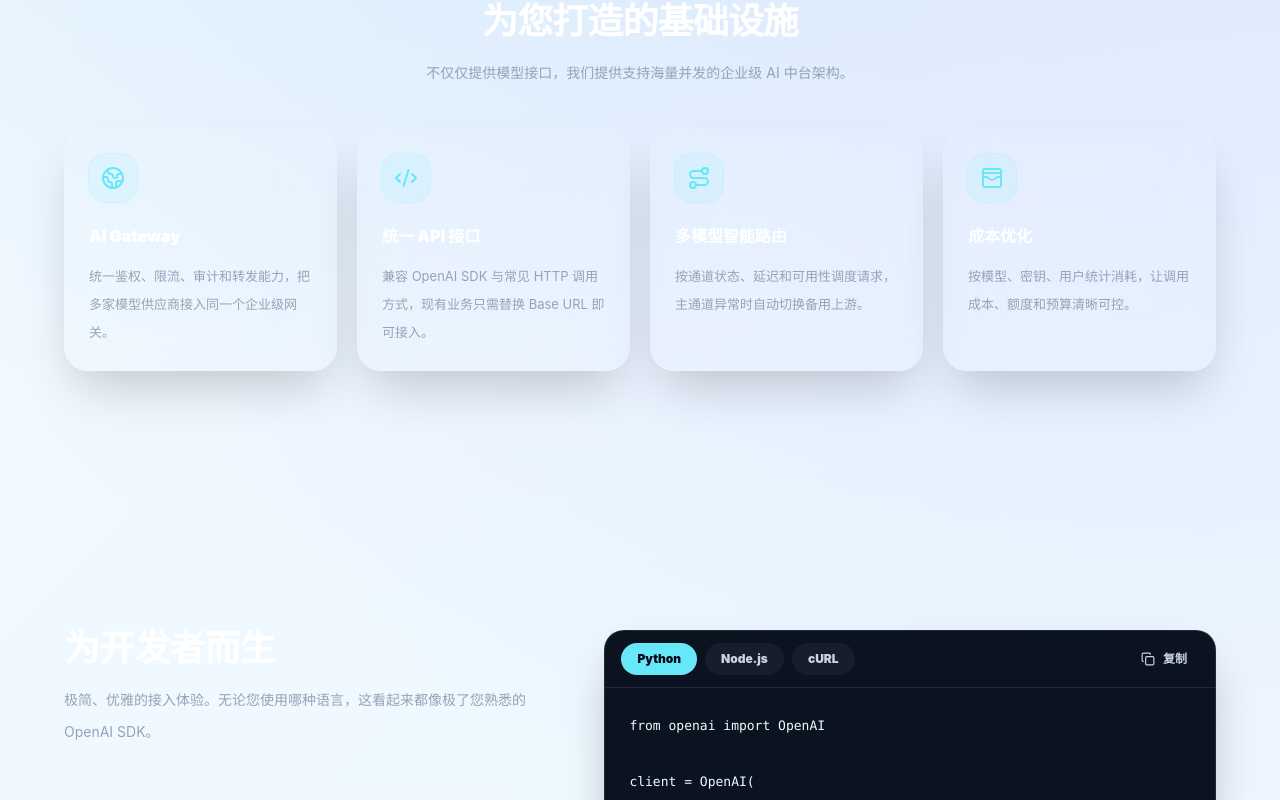
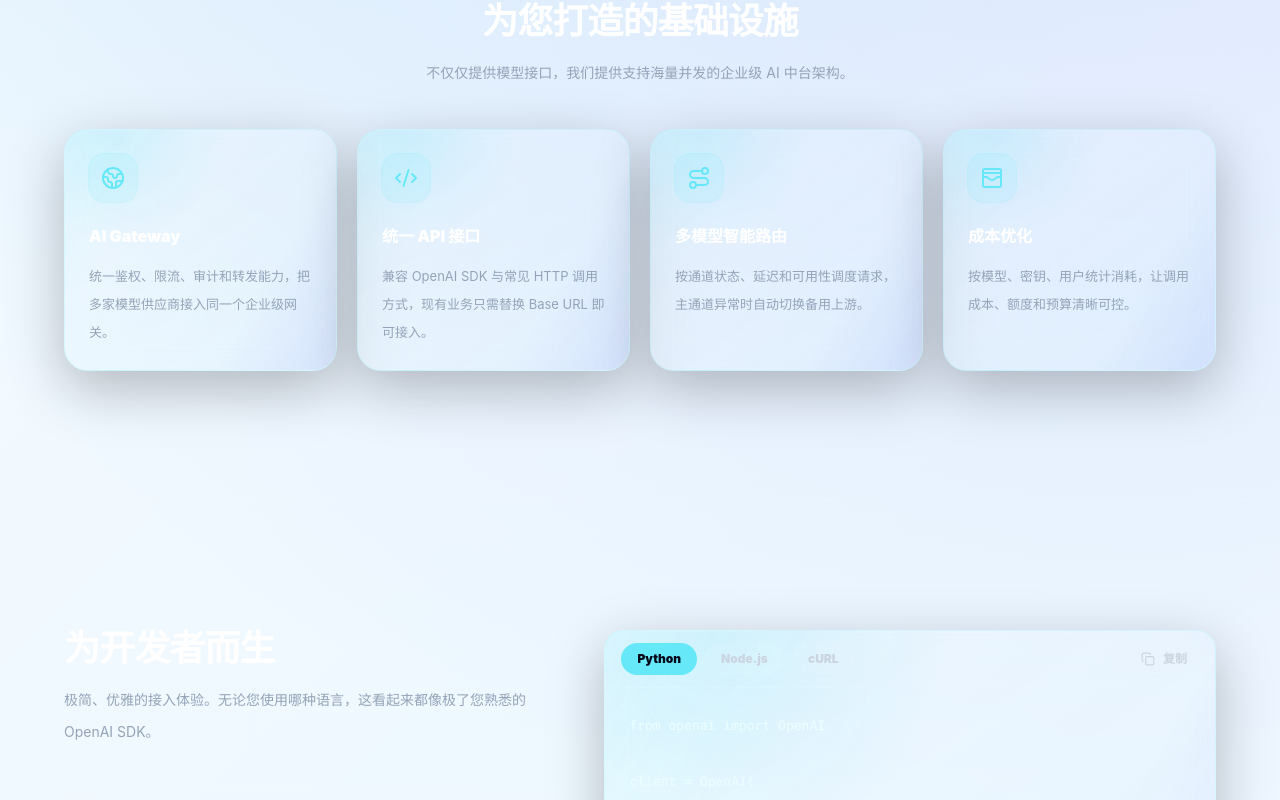
Before and after one commit to nanji0425/Repository-name-matrix-api, a Next.js app in the folder frontend/: page / in a window 1280 px wide. Shown: the part 1060-1860 px from the top of the page. Built offline with nearby package versions, Linux system fonts and the light colour scheme; no server answers.

Commit message:
Animate tech UI components

```diff
--- a/frontend/src/app/globals.css
+++ b/frontend/src/app/globals.css
@@ -800,6 +800,9 @@ body::after {
   border-radius: 12px;
   box-shadow: 0 18px 56px rgba(0, 0, 0, 0.26), inset 0 1px 0 rgba(255,255,255,0.06);
   backdrop-filter: blur(18px);
+  isolation: isolate;
+  transition: transform .28s ease, border-color .28s ease, box-shadow .28s ease;
+  animation: tech-card-breathe 5.8s ease-in-out infinite;
 }
 
 .console-card::before {
@@ -810,6 +813,26 @@ body::after {
   border-radius: inherit;
   background: linear-gradient(120deg, rgba(125,249,255,0.2), transparent 28%, transparent 72%, rgba(99,102,241,0.18));
   opacity: 0.58;
+}
+
+.console-card::after {
+  content: '';
+  position: absolute;
+  left: -45%;
+  top: -120%;
+  width: 42%;
+  height: 340%;
+  pointer-events: none;
+  z-index: 0;
+  background: linear-gradient(90deg, transparent, rgba(255,255,255,0.16), rgba(125,249,255,0.2), transparent);
+  transform: rotate(18deg);
+  animation: tech-scan 7.2s ease-in-out infinite;
+}
+
+.console-card:hover {
+  transform: translateY(-3px);
+  border-color: rgba(125,249,255,0.42);
+  box-shadow: 0 24px 70px rgba(0, 0, 0, 0.36), 0 0 38px rgba(34,211,238,0.16), inset 0 1px 0 rgba(255,255,255,0.08);
 }
 
 .console-card > * {
@@ -826,11 +849,13 @@ body::after {
   color: #e5e7eb;
   outline: none;
   box-shadow: inset 0 1px 0 rgba(255,255,255,0.04);
+  transition: border-color .22s ease, box-shadow .22s ease, transform .22s ease;
 }
 
 .console-input:focus {
   border-color: rgba(125,249,255,0.72);
   box-shadow: 0 0 0 3px rgba(34,211,238,0.12), 0 0 24px rgba(34,211,238,0.12);
+  transform: translateY(-1px);
 }
 
 .console-input::placeholder {
@@ -838,6 +863,8 @@ body::after {
 }
 
 .console-button-white {
+  position: relative;
+  overflow: hidden;
   height: 36px;
   border-radius: 999px;
   background: linear-gradient(135deg, #ffffff, #bff7ff);
@@ -847,6 +874,21 @@ body::after {
   font-weight: 800;
   box-shadow: 0 10px 26px rgba(34, 211, 238, 0.2);
   transition: transform .2s, box-shadow .2s, background .2s;
+}
+
+.console-button-white::before {
+  content: '';
+  position: absolute;
+  inset: -80% auto -80% -50%;
+  width: 42%;
+  background: linear-gradient(90deg, transparent, rgba(255,255,255,0.88), transparent);
+  transform: rotate(18deg);
+  animation: tech-button-sweep 3.8s ease-in-out infinite;
+}
+
+.console-button-white > * {
+  position: relative;
+  z-index: 1;
 }
 
 .console-button-white:hover {
@@ -859,8 +901,189 @@ body::after {
   box-shadow: 0 0 0 1px rgba(125,249,255,0.12), 0 0 36px rgba(34,211,238,0.18);
 }
 
+.tech-surface {
+  position: relative;
+  overflow: hidden;
+  isolation: isolate;
+  border-color: rgba(125,249,255,0.18) !important;
+  background:
+    linear-gradient(145deg, rgba(255,255,255,0.07), rgba(34,211,238,0.035)),
+    radial-gradient(circle at 18% 0%, rgba(34,211,238,0.13), transparent 34%) !important;
+  box-shadow: 0 18px 52px rgba(0,0,0,0.22), 0 0 28px rgba(34,211,238,0.08);
+  backdrop-filter: blur(18px);
+  animation: tech-card-breathe 6.4s ease-in-out infinite;
+}
+
+.tech-surface::before {
+  content: '';
+  position: absolute;
+  inset: 0;
+  z-index: -1;
+  pointer-events: none;
+  background:
+    linear-gradient(120deg, rgba(125,249,255,0.14), transparent 28%, transparent 70%, rgba(99,102,241,0.16)),
+    repeating-linear-gradient(90deg, rgba(255,255,255,0.035) 0, rgba(255,255,255,0.035) 1px, transparent 1px, transparent 22px);
+  opacity: .66;
+}
+
+.tech-surface::after {
+  content: '';
+  position: absolute;
+  left: -50%;
+  top: -110%;
+  z-index: -1;
+  width: 38%;
+  height: 320%;
+  pointer-events: none;
+  background: linear-gradient(90deg, transparent, rgba(255,255,255,0.13), rgba(125,249,255,0.18), transparent);
+  transform: rotate(18deg);
+  animation: tech-scan 8s ease-in-out infinite;
+}
+
+.tech-surface:hover {
+  transform: translateY(-4px);
+  border-color: rgba(125,249,255,0.42) !important;
+  box-shadow: 0 24px 72px rgba(0,0,0,0.3), 0 0 40px rgba(34,211,238,0.18);
+}
+
+.console-shell button,
+.console-shell a,
+.console-shell input,
+.console-shell select,
+.console-shell textarea,
+.console-shell table tr,
+.console-shell [role='button'],
+.min-h-screen button,
+.min-h-screen a,
+.min-h-screen input {
+  transition-property: transform, box-shadow, border-color, background-color, color, opacity, filter;
+  transition-duration: .22s;
+  transition-timing-function: ease;
+}
+
+.console-shell button:hover,
+.console-shell a:hover,
+.console-shell [role='button']:hover,
+.min-h-screen button:hover,
+.min-h-screen a:hover {
+  filter: saturate(1.08);
+}
+
+.console-shell table tbody tr {
+  position: relative;
+}
+
+.console-shell table tbody tr:hover {
+  background: linear-gradient(90deg, rgba(34,211,238,0.08), rgba(99,102,241,0.05), transparent) !important;
+  box-shadow: inset 3px 0 0 rgba(125,249,255,0.52), 0 0 24px rgba(34,211,238,0.08);
+}
+
+.console-shell table code,
+.console-shell code {
+  border: 1px solid rgba(125,249,255,0.14);
+  box-shadow: inset 0 0 18px rgba(34,211,238,0.05);
+}
+
+.console-shell .rounded-full,
+.console-shell .rounded-xl,
+.console-shell .rounded-lg,
+.min-h-screen .rounded-full,
+.min-h-screen .rounded-xl {
+  backface-visibility: hidden;
+}
+
+.console-shell .rounded-full:hover,
+.console-shell .rounded-xl:hover,
+.console-shell .rounded-lg:hover {
+  border-color: rgba(125,249,255,0.28);
+}
+
+.console-shell nav a {
+  position: relative;
+  overflow: hidden;
+}
+
+.console-shell nav a::after {
+  content: '';
+  position: absolute;
+  left: 14px;
+  right: 14px;
+  bottom: 5px;
+  height: 1px;
+  background: linear-gradient(90deg, transparent, rgba(125,249,255,0.9), transparent);
+  opacity: 0;
+  transform: translateX(-28%);
+  transition: opacity .22s ease, transform .22s ease;
+}
+
+.console-shell nav a:hover::after {
+  opacity: 1;
+  transform: translateX(0);
+}
+
+.matrix-auth-input {
+  animation: tech-input-idle 6s ease-in-out infinite;
+}
+
+.matrix-auth-input:focus {
+  transform: translateY(-1px);
+}
+
+@keyframes tech-card-breathe {
+  0%, 100% {
+    box-shadow: 0 18px 56px rgba(0, 0, 0, 0.26), inset 0 1px 0 rgba(255,255,255,0.06);
+  }
+  50% {
+    box-shadow: 0 18px 60px rgba(0, 0, 0, 0.3), 0 0 30px rgba(34,211,238,0.12), inset 0 1px 0 rgba(255,255,255,0.08);
+  }
+}
+
+@keyframes tech-scan {
+  0%, 42% {
+    transform: translateX(0) rotate(18deg);
+    opacity: 0;
+  }
+  54% {
+    opacity: .8;
+  }
+  72%, 100% {
+    transform: translateX(420%) rotate(18deg);
+    opacity: 0;
+  }
+}
+
+@keyframes tech-button-sweep {
+  0%, 52% {
+    transform: translateX(0) rotate(18deg);
+    opacity: 0;
+  }
+  64% {
+    opacity: .9;
+  }
+  82%, 100% {
+    transform: translateX(460%) rotate(18deg);
+    opacity: 0;
+  }
+}
+
+@keyframes tech-input-idle {
+  0%, 100% {
+    box-shadow: inset 0 1px 0 rgba(255,255,255,0.04);
+  }
+  50% {
+    box-shadow: inset 0 1px 0 rgba(255,255,255,0.06), 0 0 18px rgba(34,211,238,0.08);
+  }
+}
+
 @media (prefers-reduced-motion: reduce) {
   .matrix-particle-field {
     opacity: 0.36;
   }
+
+  .console-card,
+  .console-card::after,
+  .console-button-white::before,
+  .matrix-auth-input {
+    animation: none;
+  }
 }
--- a/frontend/src/components/marketing/MarketingSections.tsx
+++ b/frontend/src/components/marketing/MarketingSections.tsx
@@ -18,7 +18,7 @@ export function SectionHeader({ eyebrow, title, desc, center = true }: { eyebrow
 
 export function MarketingCard({ icon, title, desc, children }: { icon?: ReactNode; title: string; desc: string; children?: ReactNode }) {
   return (
-    <div className="group rounded-[24px] border border-white/10 bg-white/[0.045] p-6 shadow-2xl shadow-black/20 backdrop-blur-xl transition hover:-translate-y-1 hover:border-cyan-300/30 hover:bg-white/[0.07]">
+    <div className="tech-surface group rounded-[24px] border border-white/10 bg-white/[0.045] p-6 shadow-2xl shadow-black/20 backdrop-blur-xl transition hover:-translate-y-1 hover:border-cyan-300/30 hover:bg-white/[0.07]">
       {icon && <div className="mb-5 flex h-12 w-12 items-center justify-center rounded-2xl bg-cyan-300/10 text-cyan-300 ring-1 ring-cyan-300/20 transition group-hover:bg-cyan-300 group-hover:text-slate-950">{icon}</div>}
       <h3 className="text-lg font-black text-white">{title}</h3>
       <p className="mt-3 text-sm leading-7 text-slate-400">{desc}</p>
@@ -33,7 +33,7 @@ export function ModelMarquee({ title }: { title?: string }) {
       {title && <h2 className="mb-6 text-center text-sm font-black text-slate-400">{title}</h2>}
       <div className="flex min-w-max animate-[marquee_22s_linear_infinite] gap-3">
         {[...heroModels, ...heroModels].map((model, index) => (
-          <span key={`${model}-${index}`} className="rounded-2xl border border-white/10 bg-white/[0.06] px-5 py-3 text-sm font-black text-slate-200">
+          <span key={`${model}-${index}`} className="tech-surface rounded-2xl border border-white/10 bg-white/[0.06] px-5 py-3 text-sm font-black text-slate-200">
             {model}
           </span>
         ))}
@@ -59,7 +59,7 @@ export function CodeTabs() {
   };
 
   return (
-    <div className="overflow-hidden rounded-[20px] border border-white/10 bg-[#0b1220] shadow-2xl shadow-black/30">
+    <div className="tech-surface overflow-hidden rounded-[20px] border border-white/10 bg-[#0b1220] shadow-2xl shadow-black/30">
       <div className="flex items-center justify-between border-b border-white/10 px-4 py-3">
         <div className="flex gap-2">
           {tabs.map((tab) => (
@@ -84,7 +84,7 @@ export function StepsBlock() {
   return (
     <div className="grid gap-4 md:grid-cols-4">
       {steps.map((step, index) => (
-        <div key={step.title} className="relative rounded-[24px] border border-white/10 bg-white/[0.045] p-6 shadow-xl shadow-black/20">
+        <div key={step.title} className="tech-surface relative rounded-[24px] border border-white/10 bg-white/[0.045] p-6 shadow-xl shadow-black/20">
           <div className="mb-5 flex h-11 w-11 items-center justify-center rounded-2xl bg-white text-lg font-black text-slate-950">
             {index + 1}
           </div>
@@ -99,7 +99,7 @@ export function StepsBlock() {
 export function CTASection({ title = '开始使用 AI API 构建你的应用', desc = '无需漫长配置，立即用同一个标准接口整合全球大模型能力。', button = '立即获取 API Key' }: { title?: string; desc?: string; button?: string }) {
   return (
     <section className="mx-auto max-w-[1200px] px-6 py-10 pb-20">
-      <div className="overflow-hidden rounded-[32px] border border-cyan-300/20 bg-[radial-gradient(circle_at_top_right,rgba(34,211,238,0.20),transparent_30%),linear-gradient(135deg,#101827,#06070b)] p-8 text-white shadow-2xl shadow-black/30 sm:p-12">
+      <div className="tech-surface overflow-hidden rounded-[32px] border border-cyan-300/20 bg-[radial-gradient(circle_at_top_right,rgba(34,211,238,0.20),transparent_30%),linear-gradient(135deg,#101827,#06070b)] p-8 text-white shadow-2xl shadow-black/30 sm:p-12">
         <div className="grid items-center gap-8 lg:grid-cols-[1fr_auto]">
           <div>
             <div className="mb-3 inline-flex items-center gap-2 rounded-full bg-cyan-300/12 px-4 py-2 text-sm font-black text-cyan-200">
```
